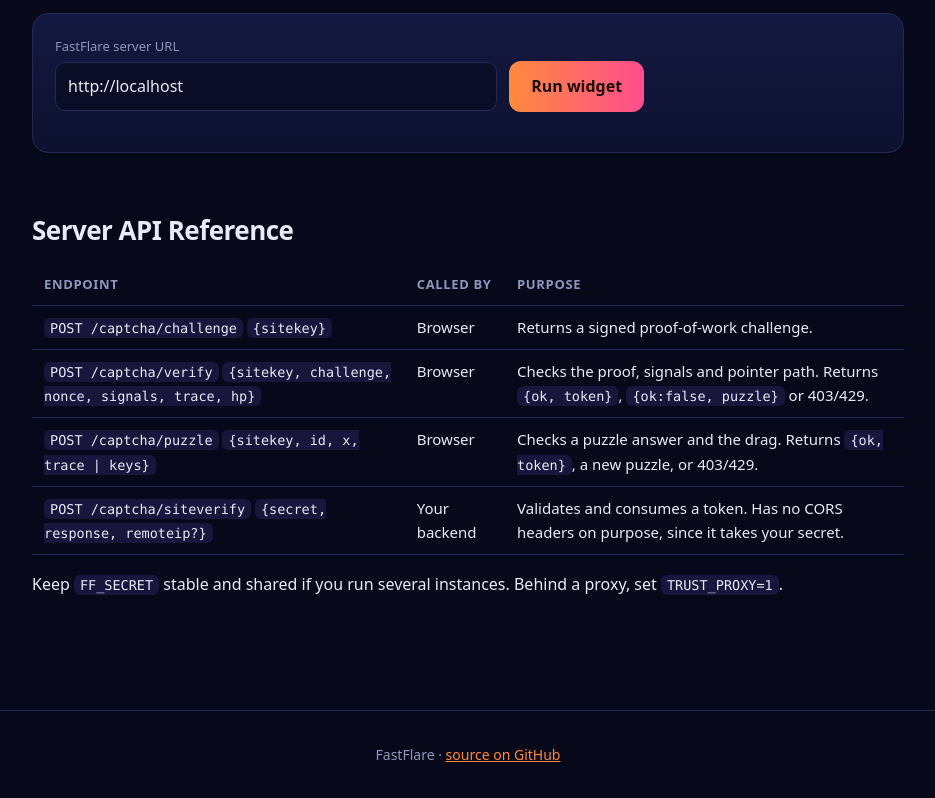
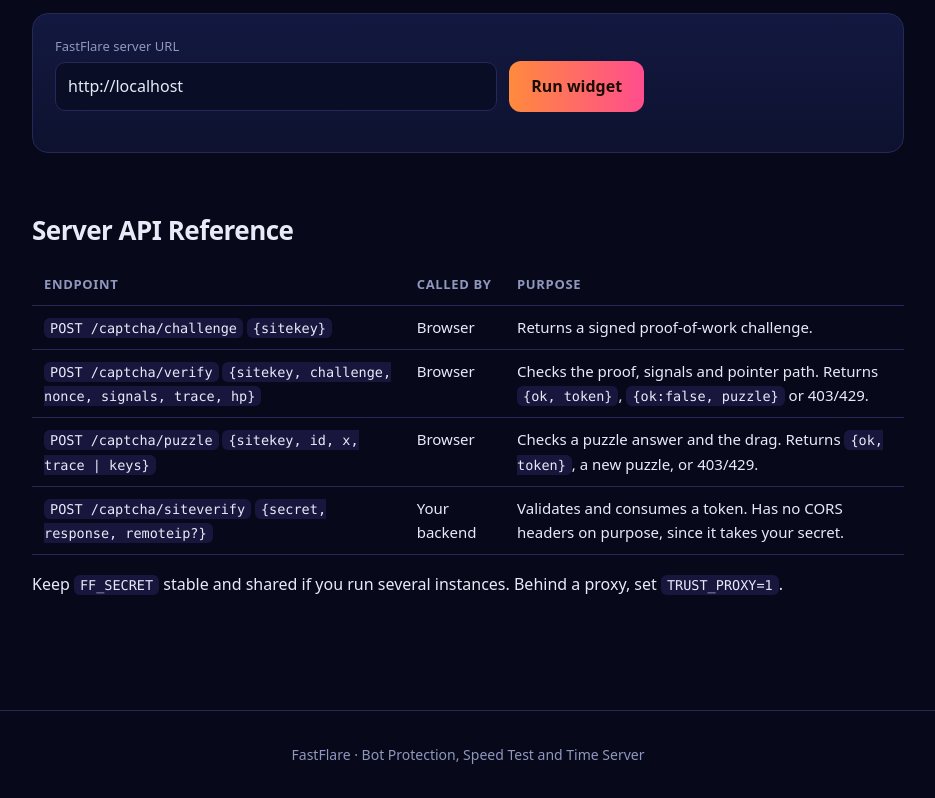
Before and after one commit to ArthWarrior3201/FastFlare, a website: page docs/captcha.html in a window 1280 px wide. Shown: the part 3890-4688 px from the top of the page, without its empty margins (172-1107 px from the left). Drawn offline with Linux system fonts and the light colour scheme.

Commit message:
Fire favicon, remove footer source link
Co-Authored-By: Claude Sonnet 5.5 <noreply@anthropic.com>
Claude-Session: https://claude.ai/code/session_013BGQdVqV8Pat3eupvWMRWK

```diff
--- a/docs/captcha.html
+++ b/docs/captcha.html
@@ -4,6 +4,7 @@
 <meta charset="utf-8">
 <meta name="viewport" content="width=device-width, initial-scale=1">
 <title>Bot Protection · FastFlare</title>
+<link rel="icon" type="image/svg+xml" href="assets/favicon.svg">
 <link rel="stylesheet" href="assets/style.css">
 </head>
 <body>
@@ -144,6 +145,6 @@ if (empty($out['success'])) { http_response_code(400); exit; }</code></pre>
   </table>
   <p>Keep <code>FF_SECRET</code> stable and shared if you run several instances. Behind a proxy, set <code>TRUST_PROXY=1</code>.</p>
 </main>
-<footer>FastFlare · <a href="https://github.com/ArthWarrior3201/FastFlare">source on GitHub</a></footer>
+<footer>FastFlare · Bot Protection, Speed Test and Time Server</footer>
 </body>
 </html>
```
Also changed, not shown: docs/envtime.html (+2 -1 lines), docs/index.html (+2 -1 lines), docs/speedtest-app.html (+2 -1 lines), docs/speedtest.html (+2 -1 lines), docs/assets/favicon.svg (added).
